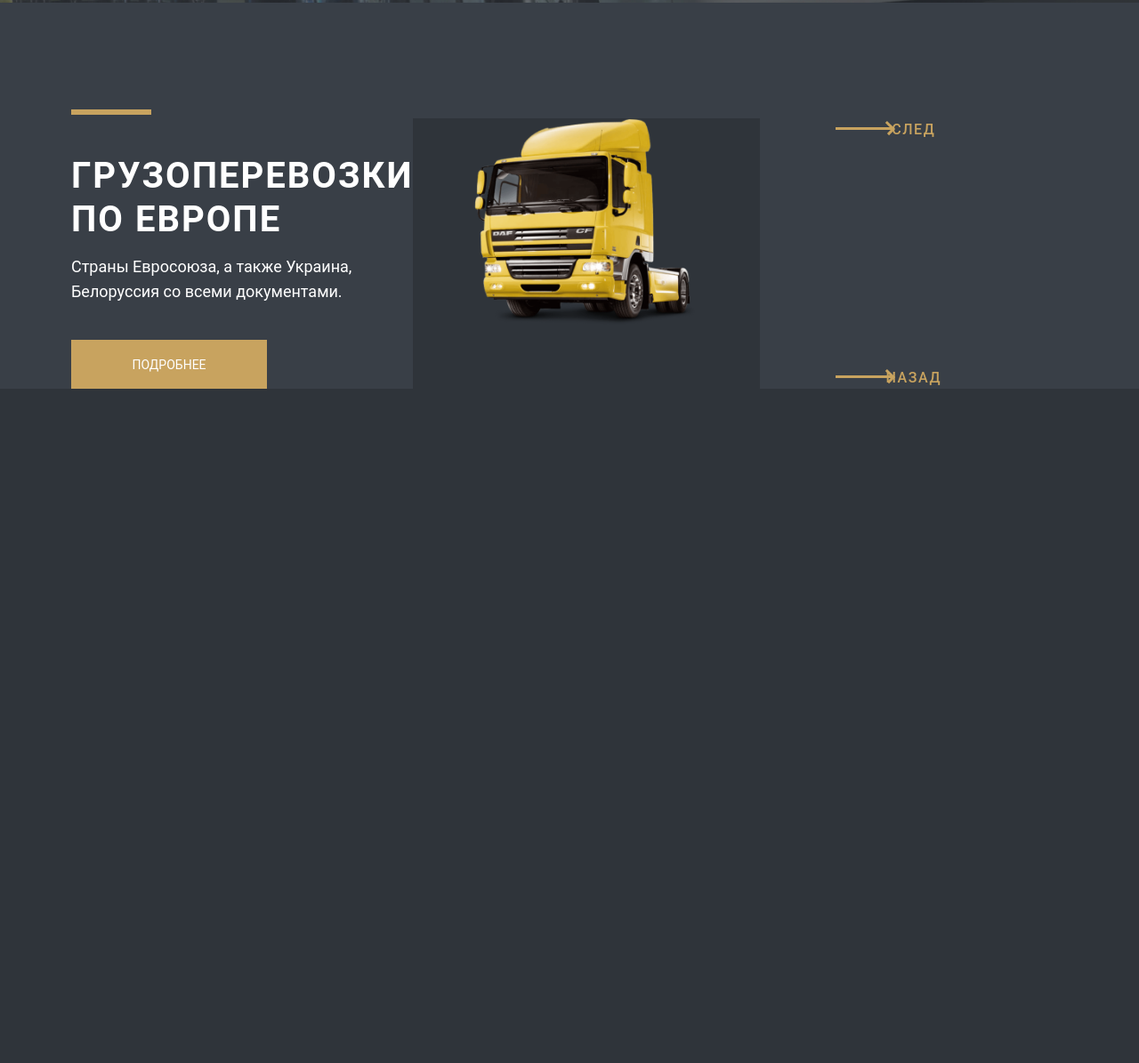
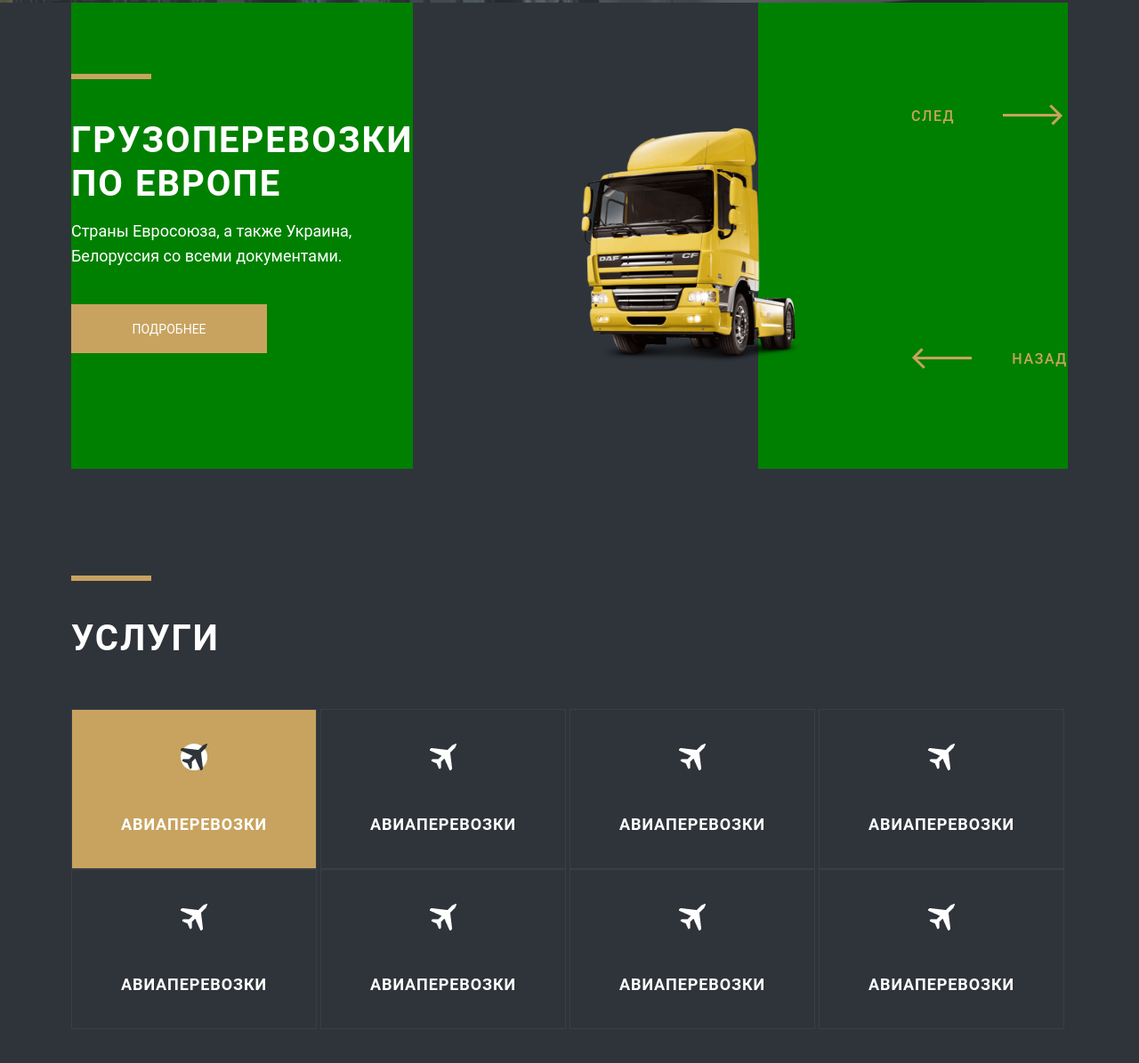
Before and after one commit to Halavyryn/SiteForPortfolio_Truckers, a plain HTML site: page index.html in a window 1280 px wide. Shown: the part 801-1996 px from the top of the page at 89% size. Before the commit the page ends 1238 px from the top, so only its background shows below. Drawn offline with Linux system fonts and the light colour scheme.

Commit message:
Добавил секцию services

```diff
--- a/css/style.css
+++ b/css/style.css
@@ -33,6 +33,14 @@ body{
   max-width: 1140px;
   margin: 0 auto;
   padding: 0 10px;
+}
+.line{
+  display: block;
+  position: absolute;
+  width: 90px;
+  height: 6px;
+
+  background-color: #C8A35F;
 }
 .header{
   background: #C8A35F;
@@ -111,29 +119,22 @@ body{
   max-width: 777px;
   margin: 0 auto;
 }
-.europe{
-  background: #393F47;
-  position: relative;
-}
-.europe__line{
-  display: block;
-  position: absolute;
-  width: 90px;
-  height: 6px;
-  top:120px;
-  background-color: #C8A35F;
-}
 
 .europe__inner{
-  padding-top: 130px;
   display: flex;
 }
 .europe__titles{
+  position: relative;
   flex: 1 1 365px;
+  z-index: 2;
+  background: green;
+  /*background: #393F47;*/
 }
-
+.europe__line{
+  top:80px;
+}
 .europe__titles-title{
-  padding-top: 40px;
+  padding-top: 130px;
   font-weight: 700;
   font-size: 40px;
   line-height: 49px;
@@ -150,20 +151,34 @@ body{
   width: 220px;
   height: 55px;
   background: #C8A35F;
+  margin-bottom: 130px;
 }
 .europe__tracker{
   flex: 1 1 410px;
   background: #2F343A;
+  position: relative;
 }
+.europe__tracker-img{
+  position: absolute;
+  z-index: 1;
+  width: 445px;
+  height: 266px;
+  top:140px;
+  left:120px;
+}
+
 .europe__arrows{
+  padding-top: 115px;
+  padding-left: 45px;
   flex: 1 1 365px;
   display: flex;
   flex-direction: column;
   justify-content: space-between;
+  background: green;
 }
 /* рисование стрелки */
 
-.arrow-right p, .arrow-left p{
+.arrow-right p{
   position: relative;
   font-weight: 500;
   font-size: 16px;
@@ -173,36 +188,46 @@ body{
   text-transform: uppercase;
   color: #C8A35F;
 }
+.arrow-left p{
+  position: relative;
+  font-weight: 500;
+  font-size: 16px;
+  line-height: 25px;
+  text-align: right;
+  letter-spacing: 0.1em;
+  text-transform: uppercase;
+  color: #C8A35F;
+  margin-bottom: 111px;
+}
+
 .arrow {
     display: block;
     position: absolute;
     top: 10px;
-    left: 85px;
+    left: 230px;
     width: 65px;
     height: 3px;
     background-color: #C8A35F;
 }
-
 .arrow:before {
     content: '';
     display: block;
     position: absolute;
     top: 0;
     right: 0;
-    width: 10px;
+    width: 15px;
     height: 3px;
     background-color: #C8A35F;
     transform: rotate(-45deg);
     transform-origin: 100% 0%;
 }
-
 .arrow:after {
     content: '';
     display: block;
     position: absolute;
     top: 0;
     right: 0;
-    width: 10px;
+    width: 15px;
     height: 3px;
     background-color: #C8A35F;
     transform: rotate(45deg);
@@ -214,3 +239,88 @@ p:hover .arrow:before,
 p:hover .arrow:after {
     background-color: #000;
 }
+
+.arrow-left .arrow {
+    display: block;
+    position: absolute;
+    top: 10px;
+    left: 130px;
+    width: 65px;
+    height: 3px;
+    background-color: #C8A35F;
+}
+.arrow-left .arrow:before {
+    content: '';
+    display: block;
+    position: absolute;
+    top: 0;
+    right: 50px;
+    width: 15px;
+    height: 3px;
+    background-color: #C8A35F;
+    transform: rotate(-45deg);
+    transform-origin: 0% 100%;
+}
+.arrow-left .arrow:after {
+    content: '';
+    display: block;
+    position: absolute;
+    top: 0;
+    right: 50px;
+    width: 15px;
+    height: 3px;
+    background-color: #C8A35F;
+    transform: rotate(45deg);
+    transform-origin: 0% 100%;
+}
+
+.services__line{
+  margin-top: 120px;
+}
+.services__title{
+  padding-top: 166px;
+  font-weight: 700;
+  font-size: 40px;
+  line-height: 49px;
+  letter-spacing: 0.05em;
+  text-transform: uppercase;
+}
+.transport__block{
+  padding-top: 55px;
+  display: grid;
+  grid-template-columns: repeat(4,1fr);
+  grid-template-rows: repeat(4,1fr);
+
+}
+.transport__block-item{
+  display: flex;
+  flex-direction: column;
+  justify-content: center;
+  align-items: center;
+  width: 276px;
+  height: 180px;
+  border: 1px solid #393F47;
+}
+.transport__block-item-active{
+  background: #C8A35F;
+}
+.transport__block-img{
+  min-width: 30px;
+  min-height: 30px;
+}
+
+.transport__block-item-active .transport__block-img{
+  background: url("../images/bg-airplane.png") 100% 100% no-repeat; /* Добавляем фон */
+  background-size:cover;
+}
+
+.transport__block-text{
+  padding-top: 50px;
+  font-weight: 700;
+  font-size: 18px;
+  line-height: 22px;
+  text-align: center;
+  letter-spacing: 0.05em;
+  text-transform: uppercase;
+
+}
--- a/index.html
+++ b/index.html
@@ -70,15 +70,15 @@
     </div>
   </section>
   <section class="europe">
-
     <div class="container">
-      <span class="europe__line"></span>
       <div class="europe__inner">
         <div class="europe__titles">
+          <span class="line europe__line"></span>
           <h1 class="europe__titles-title">
             грузоперевозки по европе          </h1>
           <p class="europe__titles-text">
-            Страны Евросоюза, а также Украина, Белоруссия со всеми документами.          </p>
+            Страны Евросоюза, а также Украина, Белоруссия со всеми документами.
+                    </p>
           <button class="europe__titles-btn" type="button">
             ПОДРОБНЕЕ
           </button>
@@ -90,11 +90,51 @@
           <div class="arrow-right">
             <p>след<span class="arrow"></span></p>
           </div>
-
           <div class="arrow-left">
-            <p>Назад<span class="arrow"></span></p>
+            <p><span class="arrow"></span>Назад</p>
           </div>
         </div>
+      </div>
+    </div>
+  </section>
+  <section class="services">
+    <div class="container">
+      <span class="line services__line"></span>
+      <h2 class="title services__title">услуги</h2>
+      <div class="transport__block">
+        <div class="transport__block-item transport__block-item-active">
+          <img src="images/airplane-active.png" alt="" class="transport__block-img">
+          <p class="transport__block-text">Авиаперевозки</p>
+        </div>
+        <div class="transport__block-item">
+          <img src="images/airplane.png" alt="" class="transport__block-img">
+          <p class="transport__block-text">Авиаперевозки</p>
+        </div>
+        <div class="transport__block-item">
+          <img src="images/airplane.png" alt="" class="transport__block-img">
+          <p class="transport__block-text">Авиаперевозки</p>
+        </div>
+        <div class="transport__block-item">
+          <img src="images/airplane.png" alt="" class="transport__block-img">
+          <p class="transport__block-text">Авиаперевозки</p>
+        </div>
+        <div class="transport__block-item">
+          <img src="images/airplane.png" alt="" class="transport__block-img">
+          <p class="transport__block-text">Авиаперевозки</p>
+        </div>
+        <div class="transport__block-item">
+          <img src="images/airplane.png" alt="" class="transport__block-img">
+          <p class="transport__block-text">Авиаперевозки</p>
+        </div>
+        <div class="transport__block-item">
+          <img src="images/airplane.png" alt="" class="transport__block-img">
+          <p class="transport__block-text">Авиаперевозки</p>
+        </div>
+        <div class="transport__block-item">
+          <img src="images/airplane.png" alt="" class="transport__block-img">
+          <p class="transport__block-text">Авиаперевозки</p>
+        </div>
+
       </div>
     </div>
   </section>
```
Also changed, not shown: images/airplane-active.png (added), images/airplane.png (added), images/bg-airplane.png (added).
